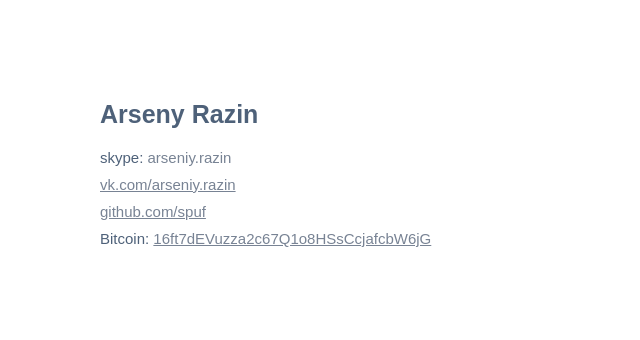
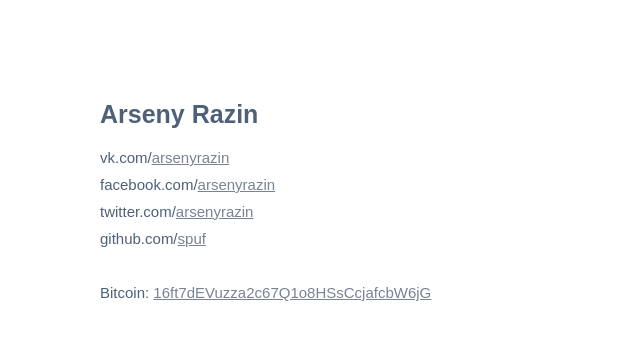
Before and after one commit to spuf/spuf.github.io, a Jekyll site: the page built from index.html, in a window 1280 px wide. Shown: the top 340 px of the page, without its empty margins (0-640 px from the left). Built offline with Jekyll 4.4.1, drawn with Linux system fonts in a browser that asks for light colours; Markdown is read by kramdown in place of the engine named in the settings.

Commit message:
update contacts

```diff
--- a/index.html
+++ b/index.html
@@ -4,11 +4,11 @@ layout: default
 
 <h1>{{ site.name }}</h1>
 
-<p>skype: <em>arseniy.razin</em></p>
-<!-- p>twitter: <a href="https://twitter.com/arseniyrazin" target="_blank">twitter.com/arseniyrazin</a></p -->
-<p><a href="https://vk.com/arseniy.razin" target="_blank">vk.com/arseniy.razin</a></p>
-<!-- p>facebook: <a href="https://www.facebook.com/arseniy.razin" target="_blank">facebook.com/arseniy.razin</a></p -->
-<p><a href="https://github.com/spuf" target="_blank">github.com/spuf</a></p>
 
+<p>vk.com/<a href="https://vk.com/arsenyrazin" target="_blank">arsenyrazin</a></p>
+<p>facebook.com/<a href="https://www.facebook.com/arsenyrazin" target="_blank">arsenyrazin</a></p>
+<p>twitter.com/<a href="https://twitter.com/arsenyrazin" target="_blank">arsenyrazin</a></p>
+<p>github.com/<a href="https://github.com/spuf" target="_blank">spuf</a></p>
+<br>
 <!-- p><a href="http://spuf.ru/index.txt" target="_blank">pgp sig</a></p -->
 <p>Bitcoin: <a href="https://blockchain.info/address/16ft7dEVuzza2c67Q1o8HSsCcjafcbW6jG" target="_blank">16ft7dEVuzza2c67Q1o8HSsCcjafcbW6jG</a></p>
```
